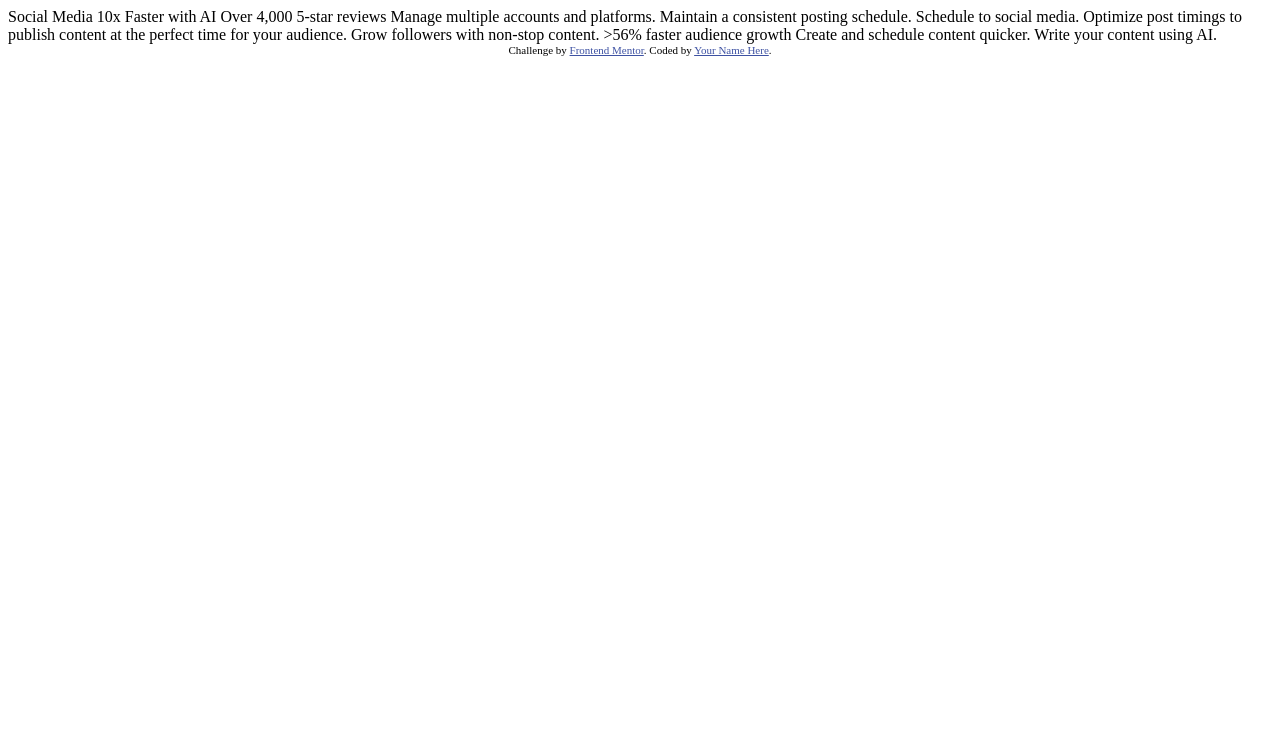
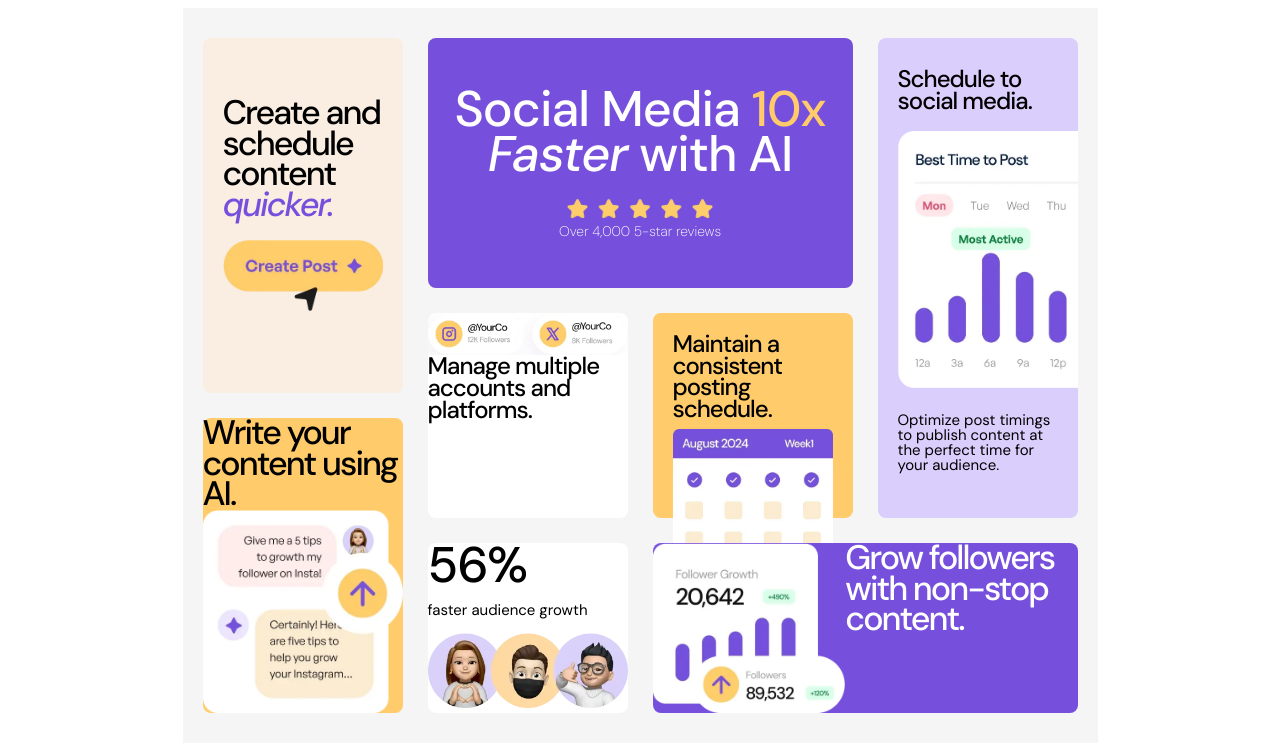
Before and after one commit to asymtut/bento-grid, a plain HTML site: page index.html in a window 1280 px wide. Drawn offline with Linux system fonts and the light colour scheme.

Commit message:
initial commit

```diff
--- a/index.html
+++ b/index.html
@@ -1,42 +1,59 @@
 <!DOCTYPE html>
 <html lang="en">
+
 <head>
   <meta charset="UTF-8">
-  <meta name="viewport" content="width=device-width, initial-scale=1.0"> <!-- displays site properly based on user's device -->
+  <meta name="viewport" content="width=device-width, initial-scale=1.0">
+  <link rel="icon" type="image/png" sizes="32x32" href="./assets/images/favicon-32x32.png">
+  <link rel="stylesheet" href="./styles/styles.css">
+  <title>Frontend Mentor | Bento grid</title>
+</head>
 
-  <link rel="icon" type="image/png" sizes="32x32" href="./assets/images/favicon-32x32.png">
+<body>
+  <main>
+    <section class="sec1 bck-purple white-text">
+      <span class="extra-large-text"> Social Media <span class="cream-text"> 10x</span> <span class="italic-text">Faster</span> with AI</span>
+      <img src="./assets/images/illustration-five-stars.webp" />
+      <span class="small-text"> Over 4,000 5-star reviews</span>
+    </section>
 
-  <title>Frontend Mentor | Bento grid</title>
+    <section class="sec2 bck-white">
+      <img src="./assets/images/illustration-multiple-platforms.webp" />
+      <span class="medium-text">Manage multiple accounts and platforms.</span>
+    </section>
 
-  <!-- Feel free to remove these styles or customise in your own stylesheet 👍 -->
-  <style>
-    .attribution { font-size: 11px; text-align: center; }
-    .attribution a { color: hsl(228, 45%, 44%); }
-  </style>
-</head>
-<body>
+    <section class="sec3 bck-cream">
+      <span class="medium-text">Maintain a consistent posting schedule.</span>
+      <img src="./assets/images/illustration-consistent-schedule.webp" />
+    </section>
 
-  Social Media 10x Faster with AI
-  Over 4,000 5-star reviews
+    <section class="sec4 bck-light-purple">
+      <span class="medium-text">Schedule to social media.</span>
+      <img src="./assets/images/illustration-schedule-posts.webp" />
+      <p style="padding-right: 10px;"> Optimize post timings to publish content at the perfect time for your audience.</p>
+    </section>
 
-  Manage multiple accounts and platforms.
+    <section class="sec5 bck-purple white-text" style="flex-direction: row;">
+      <img src="./assets/images/illustration-grow-followers.webp" />
+      <span class="large-text"> Grow followers with non-stop content.</span>
+    </section>
 
-  Maintain a consistent posting schedule.
+    <section class="sec6 bck-white">
+      <span class="extra-large-text"> 56%</span>
+      <p>faster audience growth</p>
+      <img src="./assets/images/illustration-audience-growth.webp" />
+    </section>
 
-  Schedule to social media.
-  Optimize post timings to publish content at the perfect time for your audience.
+    <section class="sec7 bck-light-cream">
+      <span class="large-text"> Create and schedule content <span class="purple-text italic-text"> quicker.</span></span>
+      <img src="./assets/images/illustration-create-post.webp" />
+    </section>
 
-  Grow followers with non-stop content.
+    <section class="sec8 bck-cream">
+      <span class="large-text"> Write your content using AI.</span>
+      <img src="./assets/images/illustration-ai-content.webp" />
+    </section>
+  </main>
+</body>
 
-  >56% faster audience growth
-
-  Create and schedule content quicker.
-
-  Write your content using AI.
-
-  <div class="attribution">
-    Challenge by <a href="https://www.frontendmentor.io?ref=challenge">Frontend Mentor</a>.
-    Coded by <a href="#">Your Name Here</a>.
-  </div>
-</body>
 </html>
--- /dev/null
+++ b/styles/styles.css
@@ -0,0 +1,191 @@
+@import url('https://fonts.googleapis.com/css2?family=DM+Sans:ital,opsz,wght@0,9..40,100..1000;1,9..40,100..1000&display=swap');
+
+
+.bck-cream {
+    background-color: hsl(39, 100%, 71%);
+}
+
+.cream-text {
+    color: hsl(39, 100%, 71%);
+}
+
+
+
+.bck-purple {
+    background-color: hsl(256, 67%, 59%);
+}
+
+.purple-text {
+    color: hsl(256, 67%, 59%);
+}
+
+.bck-light-purple {
+    background-color: hsl(254, 88%, 90%);
+}
+
+.bck-light-cream {
+    background-color: hsl(31, 66%, 93%);
+}
+
+.bck-white {
+    background-color: hsl(0, 0%, 100%);
+}
+
+.white-text {
+    color: white;
+}
+
+.italic-text {
+    font-style: italic;
+}
+
+.medium-text {
+    font-family: "DM Sans", serif;
+    font-weight: 500;
+    letter-spacing: -1px;
+    font-size: 24px;
+    line-height: 90%;
+}
+
+.large-text {
+    font-family: "DM Sans", serif;
+    font-weight: 500;
+    letter-spacing: -2px;
+    font-size: 34px;
+    line-height: 90%;
+}
+
+
+.extra-large-text {
+    font-family: "DM Sans", serif;
+    font-weight: 500;
+    letter-spacing: -1px;
+    font-size: 50px;
+    line-height: 90%;
+}
+
+.small-text {
+    font-family: "DM Sans", serif;
+    font-weight: 200;
+    font-size: 14px;
+}
+
+p {
+    font-family: "DM Sans", serif;
+    font-weight: 400;
+    font-size: 15px;
+    line-height: 100%;
+}
+
+section {
+    display: flex;
+    flex-direction: column;
+    border-radius: 8px;
+}
+
+
+
+main {
+    align-items: stretch;
+    justify-items: stretch;
+    justify-content: center;
+    align-content: center;
+    display: grid;
+    width: fit-content;
+    height: fit-content;
+    padding: 30px 20px;
+    grid-template-columns: repeat(4, 200px);
+    grid-template-rows: 250px 80px 100px 170px;
+    background-color: #F5F5F5;
+    margin: auto;
+    grid-gap: 25px;
+    grid-template-areas:
+        "a b b c"
+        "a d h c"
+        "e d h c"
+        "e f g g";
+}
+
+img {
+    max-width: 100%;
+    max-height: 100%;
+}
+
+
+.sec7 {
+    /*Create and schedule content quicker.*/
+    grid-area: a;
+    padding: 60px 20px;
+
+    img {
+        margin-top: 20px;
+    }
+}
+
+.sec1 {
+    /*Social Media 10x Faster with AI*/
+    align-content: center;
+    justify-content: center;
+    grid-area: b;
+    text-align: center;
+
+    img {
+        margin-left: auto;
+        margin-right: auto;
+        width: 150px;
+        margin-top: 20px;
+    }
+}
+
+.sec4 {
+    /*Schedule to social media.*/
+    grid-area: c;
+    text-align: start;
+    padding: 30px 0;
+    box-sizing: content-box;
+    padding-left: 20px;
+
+    img {
+        margin-top: 20px;
+        margin-bottom: 10px;
+        height: 100%;
+        position: relative;
+        object-fit: cover;
+        object-position: 0 0;
+    }
+}
+
+.sec2 {
+    /*Manage multiple accounts and platforms.*/
+    grid-area: d;
+}
+
+.sec3 {
+    /*Maintain a consistent posting schedule.*/
+    grid-area: h;
+    padding-left: 20px;
+    padding-right: 20px;
+    padding-top: 20px;
+
+    img {
+        margin-top: 10px;
+        object-fit: cover;
+        height: 100%;
+        object-position: 0 0;
+    }
+}
+
+.sec8 {
+    /*Write your content using AI.*/
+    grid-area: e;
+}
+
+.sec6 {
+    /*faster audience growth*/
+    grid-area: f;
+}
+
+.sec5 {
+    /*Grow followers with non-stop content.*/
+    grid-area: g;
+}
```
